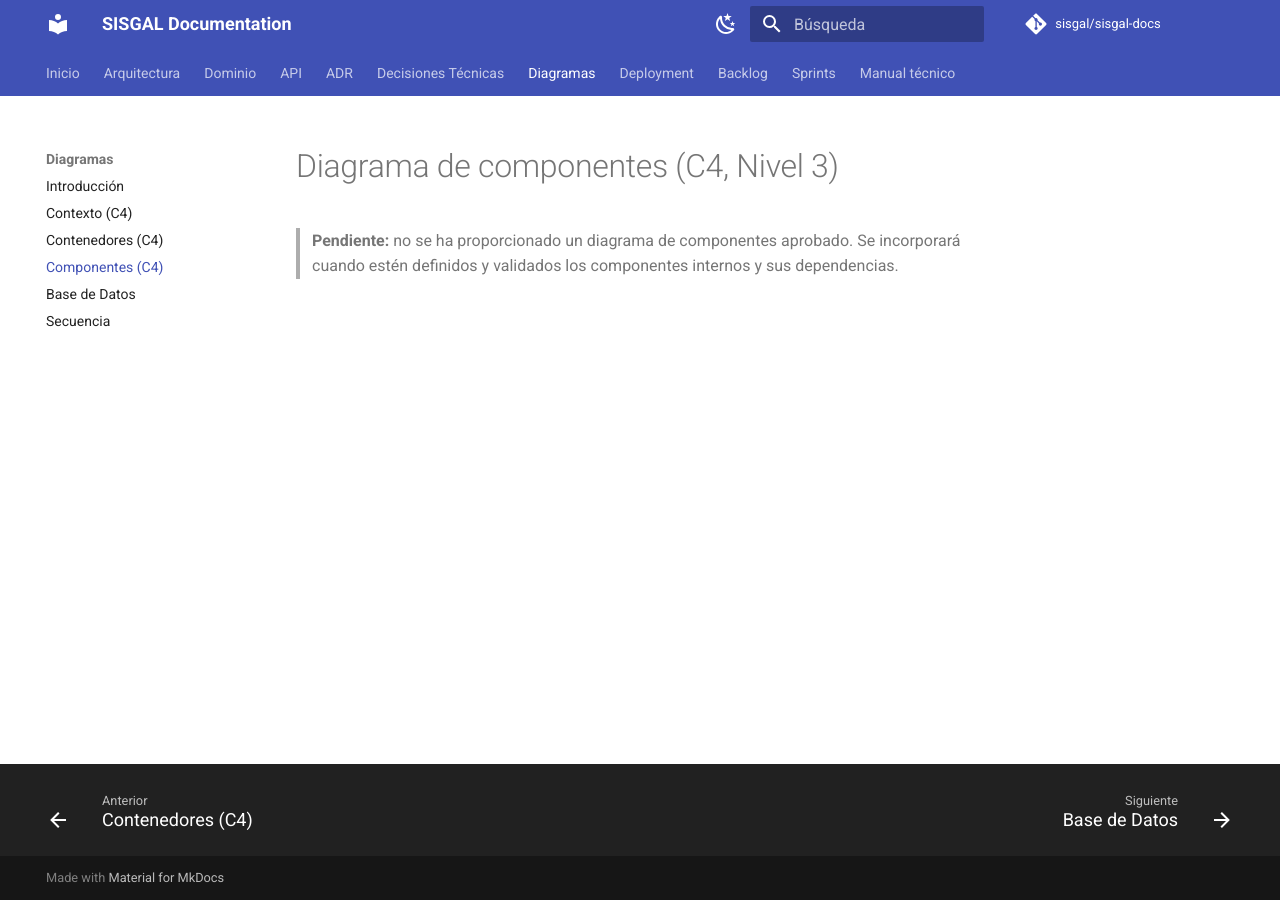
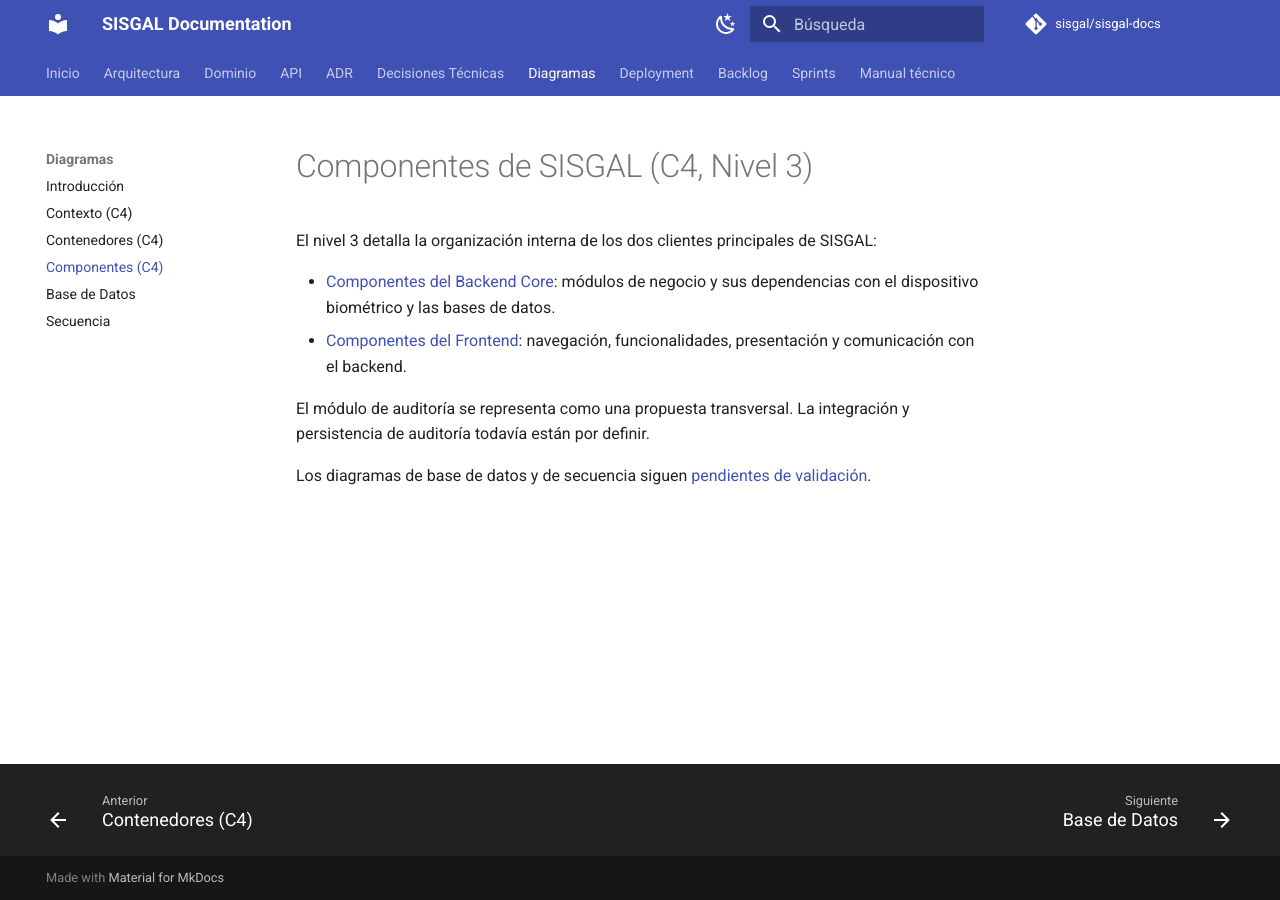
Before and after one commit to sisgal-platform/sisgal-docs, an MkDocs documentation site: the page built from docs/diagrams/components.md, in a window 1280 px wide. Built offline with MkDocs 1.6.1 and Material for MkDocs 9.7.7, drawn with Linux system fonts in a browser that asks for light colours; comment, search, counter and statistics services are not loaded.

Commit message:
docs(diagrams): align C4 views with confirmed architecture

```diff
--- a/docs/diagrams/components.md
+++ b/docs/diagrams/components.md
@@ -1,3 +1,10 @@
-# Diagrama de componentes (C4, Nivel 3)
+# Componentes de SISGAL (C4, Nivel 3)
 
-> **Pendiente:** no se ha proporcionado un diagrama de componentes aprobado. Se incorporará cuando estén definidos y validados los componentes internos y sus dependencias.
+El nivel 3 detalla la organización interna de los dos clientes principales de SISGAL:
+
+- [Componentes del Backend Core](components-backend.md): módulos de negocio y sus dependencias con el dispositivo biométrico y las bases de datos.
+- [Componentes del Frontend](components-frontend.md): navegación, funcionalidades, presentación y comunicación con el backend.
+
+El módulo de auditoría se representa como una propuesta transversal. La integración y persistencia de auditoría todavía están por definir.
+
+Los diagramas de base de datos y de secuencia siguen [pendientes de validación](index.md#vistas-pendientes).
```
